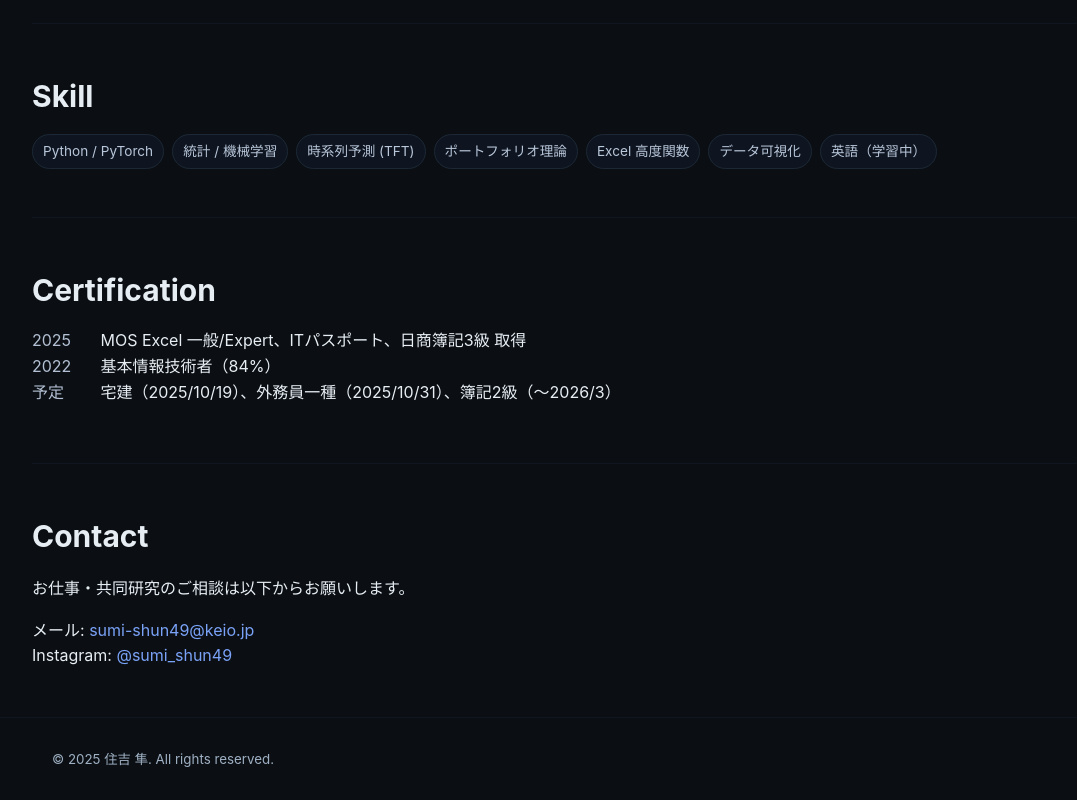
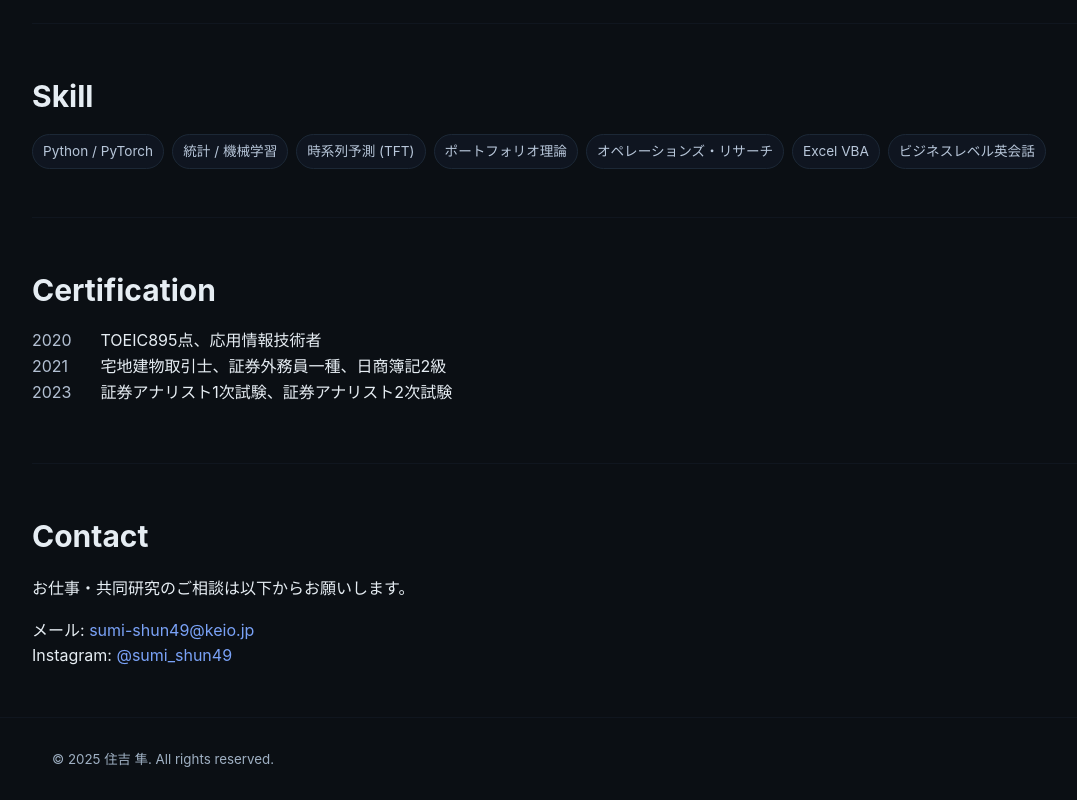
Before and after one commit to Sumi4949/Sumi4949.github.io, a plain HTML site: page index.html in a window 1280 px wide. Shown: the part 3326-4126 px from the top of the page, without its empty margins (68-1145 px from the left). Drawn offline with Linux system fonts and the light colour scheme.

Commit message:
Update index.html

```diff
--- a/index.html
+++ b/index.html
@@ -175,18 +175,18 @@
         <li>統計 / 機械学習</li>
         <li>時系列予測 (TFT)</li>
         <li>ポートフォリオ理論</li>
-        <li>Excel 高度関数</li>
-        <li>データ可視化</li>
-        <li>英語（学習中）</li>
+        <li>オペレーションズ・リサーチ</li>
+        <li>Excel VBA</li>
+        <li>ビジネスレベル英会話</li>
       </ul>
     </section>
 
     <section id="certs" class="section container">
       <h2>Certification</h2>
       <ul class="timeline">
-        <li><span class="time">2025</span> MOS Excel 一般/Expert、ITパスポート、日商簿記3級 取得</li>
-        <li><span class="time">2022</span> 基本情報技術者（84%）</li>
-        <li><span class="time">予定</span> 宅建（2025/10/19）、外務員一種（2025/10/31）、簿記2級（〜2026/3）</li>
+        <li><span class="time">2020</span> TOEIC895点、応用情報技術者</li>
+        <li><span class="time">2021</span> 宅地建物取引士、証券外務員一種、日商簿記2級</li>
+        <li><span class="time">2023</span> 証券アナリスト1次試験、証券アナリスト2次試験</li>
       </ul>
     </section>
 
```
